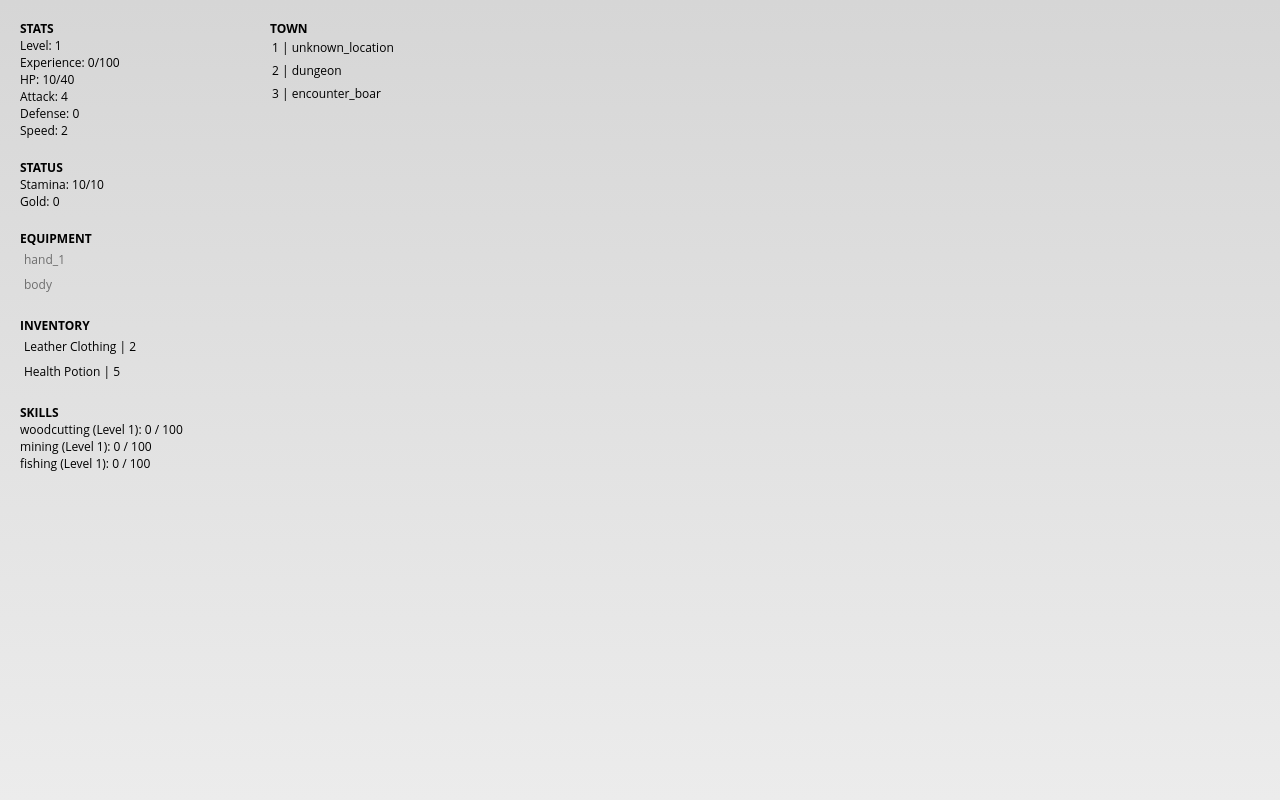
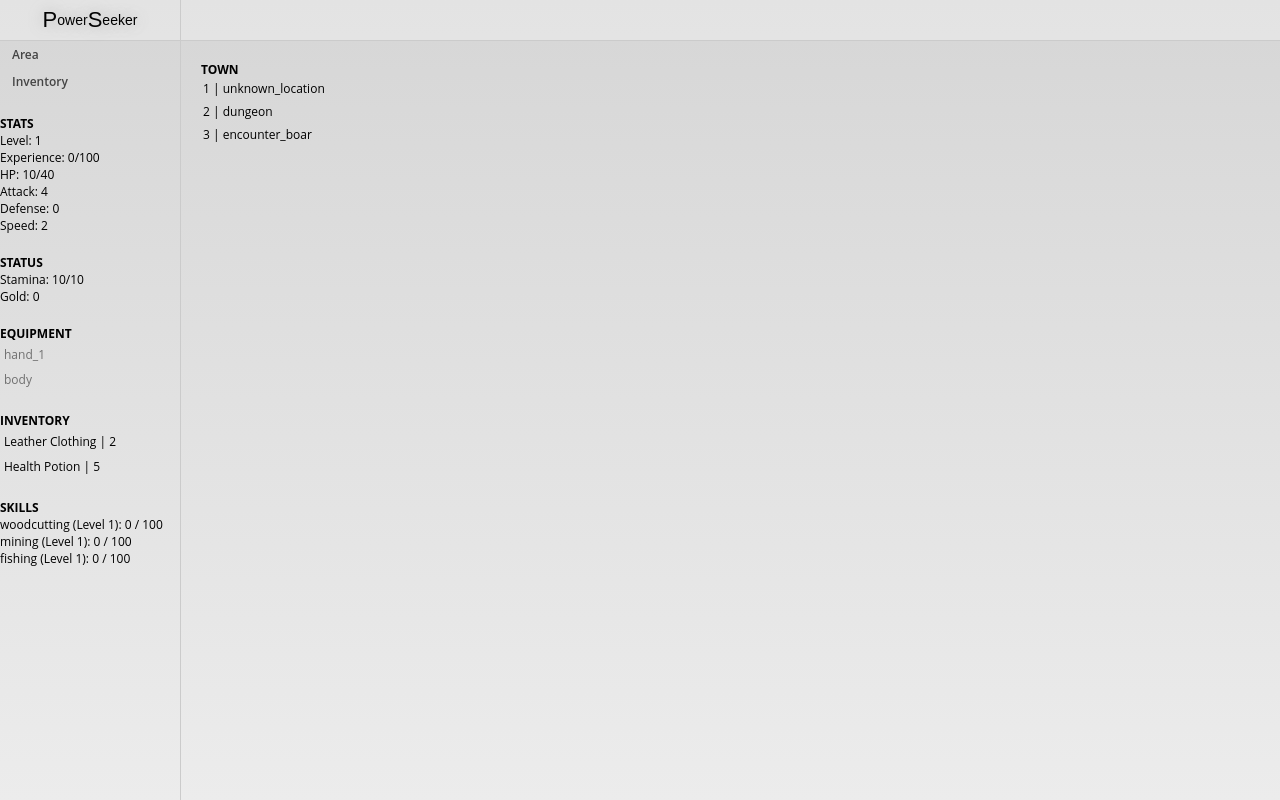
Before and after one commit to tenjou/powerseeker-incremental, a website built with Parcel: page src/index.html in a window 1280 px wide. Built offline with nearby package versions, Linux system fonts and the light colour scheme; files whose address does not match are found by name.

Commit message:
Add navbar

```diff
--- a/src/index.html
+++ b/src/index.html
@@ -15,8 +15,17 @@
     </head>
 
     <body>
+        <navbar>
+            <logo><cap>P</cap>ower<cap>S</cap>eeker</logo>
+        </navbar>
+
         <container>
             <sidebar>
+                <x-column>
+                    <url>Area</url>
+                    <url>Inventory</url>
+                </x-column>
+
                 <column>
                     <text class="header">STATS</text>
                     <div id="stats"></div>
--- a/src/styles.css
+++ b/src/styles.css
@@ -1,11 +1,18 @@
 @import url("https://fonts.googleapis.com/css2?family=Roboto:wght@100;400&display=swap");
 /* @import url("https://fonts.googleapis.com/css2?family=Open+Sans:wght@400;500;600&display=swap"); */
+
+@font-face {
+    font-family: JupiterProBold;
+    src: url(../dist/assets/font/JupiterProBold.otf);
+}
 
 * {
     user-select: none;
 }
 
 body {
+    display: flex;
+    flex-direction: column;
     position: absolute;
     width: 100%;
     height: 100%;
@@ -16,6 +23,31 @@ body {
     font-family: "Open Sans", sans-serif;
     -moz-osx-font-smoothing: grayscale;
     -webkit-font-smoothing: antialiased;
+    background: linear-gradient(#d6d6d6, #ececec);
+    background-repeat: no-repeat;
+    background-attachment: fixed;
+}
+
+navbar {
+    background: #ffffff54;
+    border-bottom: 1px solid #cbcbcb;
+}
+
+navbar > logo {
+    position: relative;
+    display: flex;
+    justify-content: center;
+    align-items: center;
+    width: 180px;
+    height: 40px;
+    font-family: "JupiterProBold", sans-serif;
+    font-size: 14px;
+    text-shadow: 0 0 16px #a5a5a5;
+    color: #000;
+    border-right: 1px solid #cbcbcb;
+}
+navbar > logo > cap {
+    font-size: 22px;
 }
 
 .button {
@@ -31,10 +63,8 @@ semibold {
 }
 
 container {
-    padding: 20px;
     display: flex;
     flex-direction: row;
-    background: linear-gradient(#d6d6d6, #ececec);
     height: 100%;
     box-sizing: border-box;
 }
@@ -135,7 +165,8 @@ card.disabled {
 sidebar {
     display: flex;
     flex-direction: column;
-    flex: 0 0 250px;
+    flex: 0 0 180px;
+    border-right: 1px solid #cbcbcb;
 }
 sidebar > * {
     margin-bottom: 20px;
@@ -145,6 +176,7 @@ content {
     display: flex;
     flex-direction: column;
     width: 400px;
+    padding: 20px;
 }
 
 battle-arena {
@@ -282,17 +314,17 @@ popups {
 popups:empty {
     display: none;
 }
-/* popup-container {
-    position: absolute;
-    display: flex;
-    flex-direction: column;
-    padding: 8px;
-    width: 400px;
-    max-height: 96%;
-    box-sizing: border-box;
-    box-shadow: 0 0 2px rgba(0, 0, 0, 0.83);
-    background: linear-gradient(#d6d6d6, #efefef);
-    border-radius: 3px;
-    border-left: 2px solid #fff;
-    border-right: 2px solid #fff;
-} */
+
+url {
+    padding: 5px 10px;
+    cursor: pointer;
+    color: #444;
+    font-weight: 600;
+    border-left: 2px solid #0000;
+}
+url:hover {
+    color: #000;
+
+    background: #ffffff47;
+    border-left: 2px solid black;
+}
```
